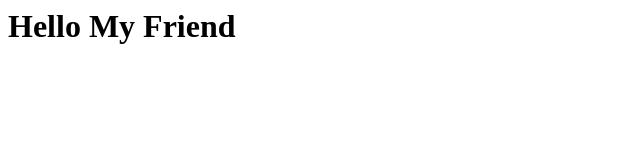
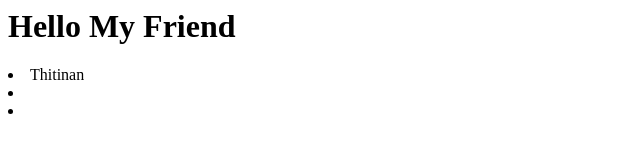
Before and after one commit to gittium/nu-workshop-Um_Mod_Vhence, a plain HTML site: page index.html in a window 1280 px wide. Shown: the full height of the page, 0-640 px from the left. Drawn offline with Linux system fonts and the light colour scheme.

Commit message:
TNS index.html

```diff
--- a/index.html
+++ b/index.html
@@ -1,3 +1,6 @@
 <html>
   <h1>Hello My Friend</h1>
+  <li>Thitinan</li>
+  <li></li>
+  <li></li>
 </html>
```
